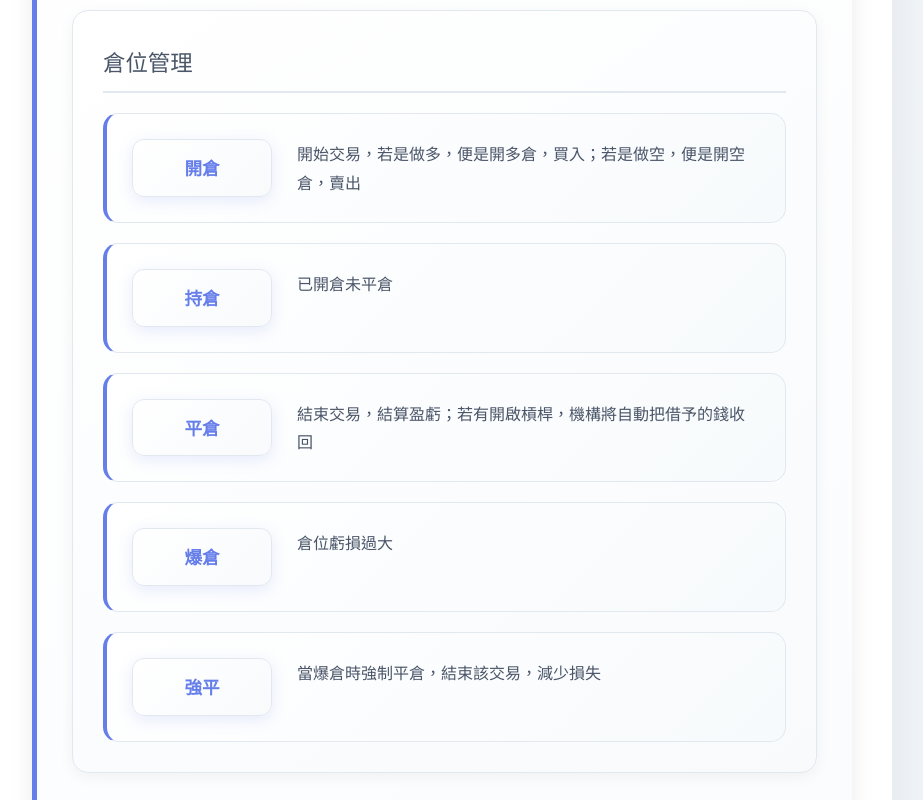
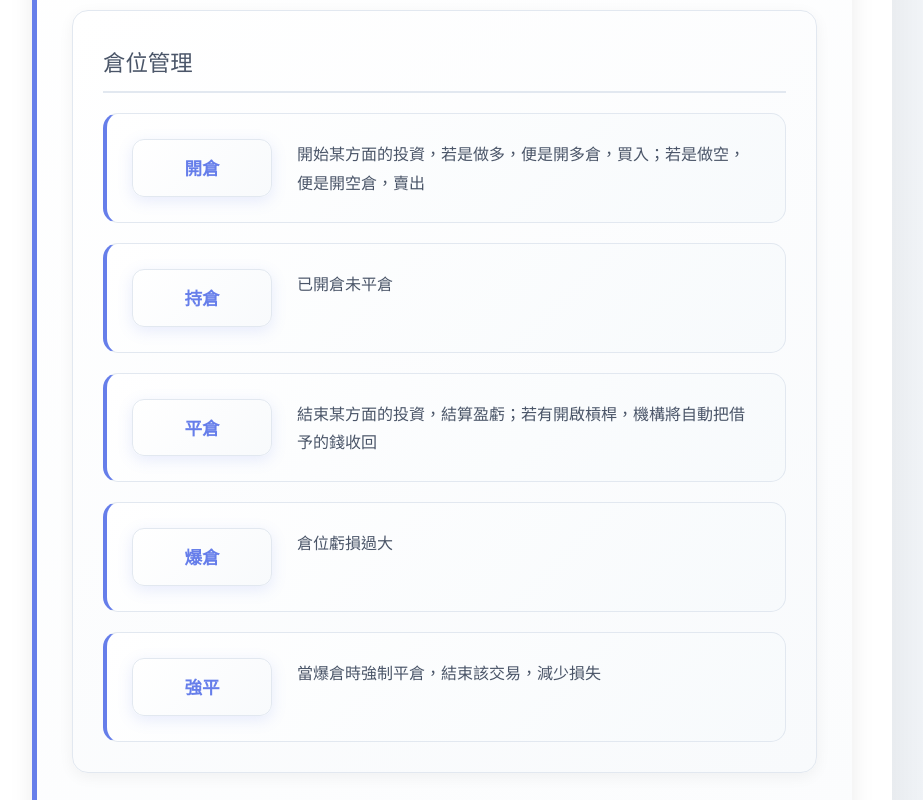
Before and after one commit to 1110043/131, a plain HTML site: page index.html in a window 1280 px wide. Shown: the part 1620-2420 px from the top of the page, without its empty margins (198-1121 px from the left). Drawn offline with nearby package versions, Linux system fonts and the light colour scheme.

Commit message:
Update index.html

```diff
--- a/index.html
+++ b/index.html
@@ -544,7 +544,7 @@
                     <div class="definition-list">
                         <div class="definition-item">
                             <div class="term">開倉</div>
-                            <div class="description">開始交易，若是做多，便是開多倉，買入；若是做空，便是開空倉，賣出</div>
+                            <div class="description">開始某方面的投資，若是做多，便是開多倉，買入；若是做空，便是開空倉，賣出</div>
                         </div>
                         <div class="definition-item">
                             <div class="term">持倉</div>
@@ -552,7 +552,7 @@
                         </div>
                         <div class="definition-item">
                             <div class="term">平倉</div>
-                            <div class="description">結束交易，結算盈虧；若有開啟槓桿，機構將自動把借予的錢收回</div>
+                            <div class="description">結束某方面的投資，結算盈虧；若有開啟槓桿，機構將自動把借予的錢收回</div>
                         </div>
                         <div class="definition-item">
                             <div class="term">爆倉</div>
```
